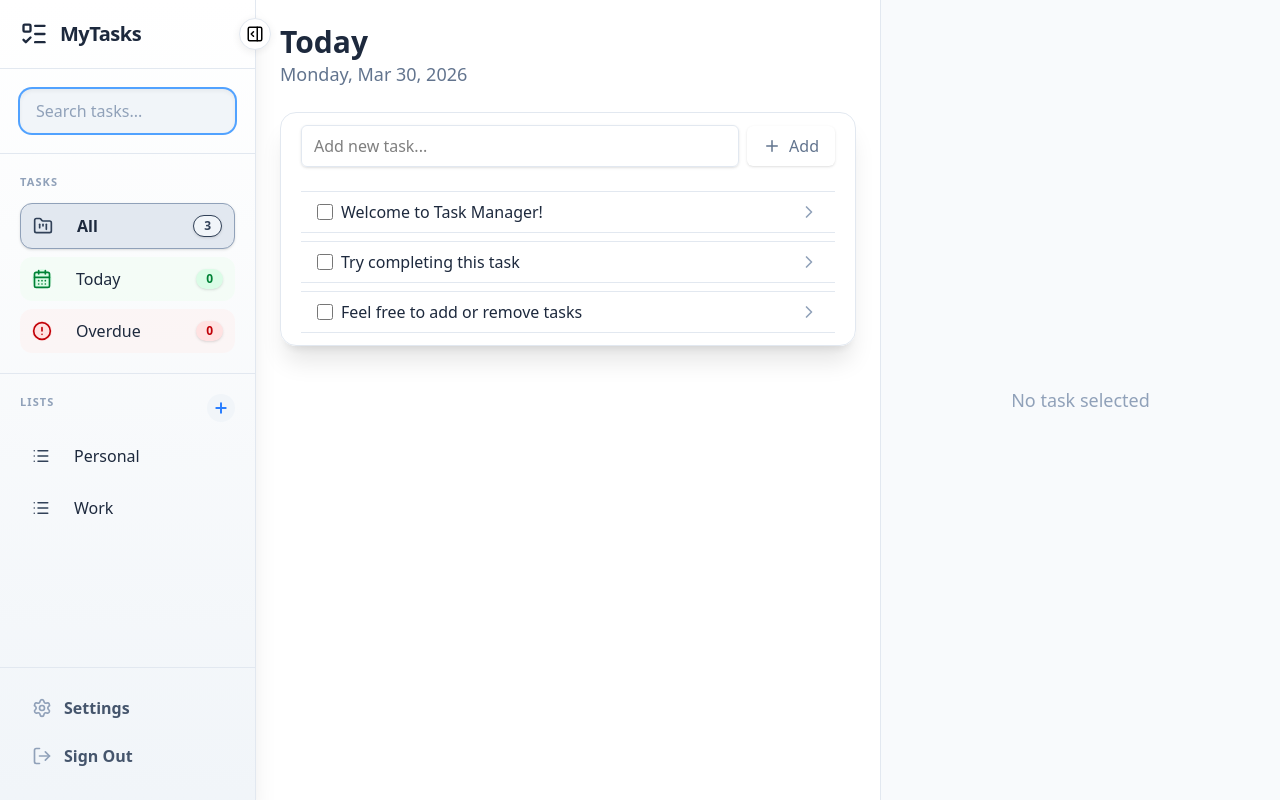
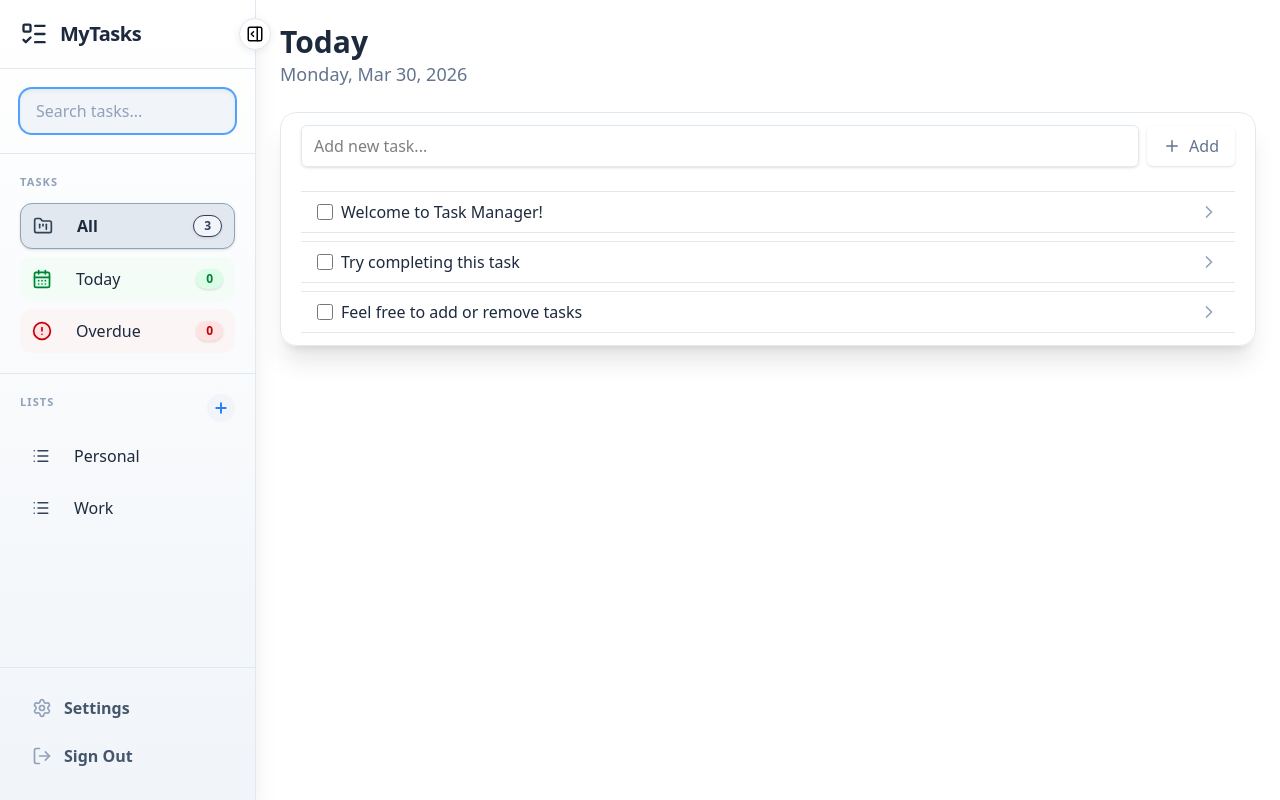
Before and after one commit to SajalKumar02/FocusFlow, a React app: page / in a window 1280 px wide. Built offline with nearby package versions, Linux system fonts and the light colour scheme; the HTML template or start-up script is replaced by a standard one.

Commit message:
TaskDetailsPanel responsive

```diff
--- a/src/Components/Dashboard/TaskDetailsPanel/TaskDetailsPanel.jsx
+++ b/src/Components/Dashboard/TaskDetailsPanel/TaskDetailsPanel.jsx
@@ -6,7 +6,12 @@ import TaskSection from "./TaskSection";
 import SubTaskSection from "./SubTaskSection";
 import ActionBar from "./ActionBar";
 
-const TaskDetailsPanel = ({ selectedTask }) => {
+import { X } from "lucide-react";
+
+const TaskDetailsPanel = ({
+  selectedTask,
+  handleSetSelectedTask,
+}) => {
   const { tasks, editTask, removeTask } = useContext(TaskContext);
 
   const [taskState, setTaskState] = useState(() =>
@@ -25,8 +30,18 @@ const TaskDetailsPanel = ({ selectedTask }) => {
 
   if (!taskState) {
     return (
-      <div className="flex flex-col h-full p-8 bg-slate-50 items-center justify-center text-slate-400">
-        <span className="text-lg">No task selected</span>
+      <div className="">
+        <button
+          className="m-2 hover:text-slate-600 transition-colors text-lg"
+          onClick={() => handleSetSelectedTask(null)}
+          aria-label="Close task details"
+          type="button"
+        >
+          <X size={24} />
+        </button>
+        <div className="flex flex-col h-full p-8 items-center justify-center">
+          <span className="text-lg">No task selected</span>
+        </div>
       </div>
     );
   }
@@ -56,6 +71,15 @@ const TaskDetailsPanel = ({ selectedTask }) => {
   return (
     <div className="flex flex-col h-full p-8 bg-slate-50">
       <div className="flex flex-col gap-8 flex-1">
+        <button
+          className="text-slate-400 hover:text-slate-600 transition-colors text-lg"
+          onClick={() => handleSetSelectedTask(null)}
+          aria-label="Close task details"
+          type="button"
+        >
+          <X size={24} />
+        </button>
+
         {/* Task Info */}
         <TaskSection
           key={taskState?.id}
--- a/src/Pages/Dashboard/Dashboard.jsx
+++ b/src/Pages/Dashboard/Dashboard.jsx
@@ -8,7 +8,6 @@ import { TaskContext } from "../../TaskState/TaskProvider";
 
 const Dashboard = () => {
   const { PRESET_IDS } = useContext(TaskContext);
-
   // Sidebar state
   const [sidebarExpanded, setSidebarExpanded] = useState(true);
   // List selection state
@@ -55,11 +54,18 @@ const Dashboard = () => {
       </div>
 
       {/* TaskDetailsPanel */}
-      <div
-        className={`border-l border-slate-200 bg-white w-[400px] flex-shrink-0 transition-all duration-300`}
-      >
-        <TaskDetailsPanel selectedTask={selectedTask} />
-      </div>
+      {selectedTask !== null && (
+        <div
+          className="border-l border-slate-200 bg-white w-[400px] flex-shrink-0 transition-all duration-300 h-screen
+            xl:static
+            sm:absolute right-0"
+        >
+          <TaskDetailsPanel
+            selectedTask={selectedTask}
+            handleSetSelectedTask={handleSetSelectedTask}
+          />
+        </div>
+      )}
     </div>
   );
 };
```
